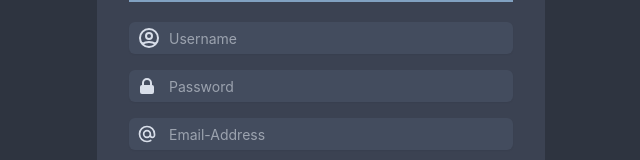
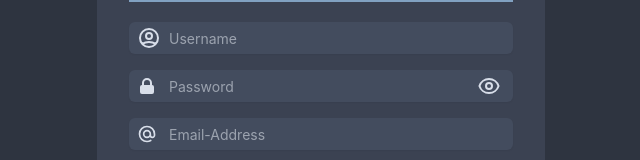
Before and after one commit to barius13/Frontend, a Next.js app: page /register in a window 1280 px wide. Shown: the part 289-449 px from the top of the page, without its empty margins (319-959 px from the left). Built offline with nearby package versions, Linux system fonts and the light colour scheme; no server answers.

Commit message:
feat: Show/Hide password

```diff
--- a/src/pages/login.tsx
+++ b/src/pages/login.tsx
@@ -1,11 +1,15 @@
+import * as React from "react";
+
 export default function Login() {
+  const loginShow = () => setShow(!show);
+  const [show, setShow] = React.useState(false);
   return (
     <div className="bg-polar-100 mx-auto sm:px-6">
       <div className="flex justify-center items-center h-screen">
         <form className="w-full max-w-md">
           <div className="rounded-lg bg-polar-200 px-8 py-8">
             <div className="divide-y-2 divide-frost-300">
-              <div className="text-white font-bold text-xl mb-2">Login.</div>
+              <div className="text-white font-bold text-xl mb-2">Login</div>
               <div />
             </div>
             <label className="relative block mt-5">
@@ -50,9 +54,47 @@ export default function Login() {
                 <input
                   className="placeholder:text-gray-400 block bg-polar-300 hover:bg-polar-400 caret-white text-white transition duration-700 delay-50 w-full h-8 rounded-md py-2 pl-10 shadow-sm focus:outline-none hover:border-frost-300 hover:ring-frost-300 focus:border-frost-400 focus:ring-frost-400 focus:ring-2 hover:ring-2 sm:text-sm"
                   placeholder="Password"
-                  type="text"
+                  type={show ? "text" : "password"}
                   name="Password"
                 />
+                <a
+                  onClick={loginShow}
+                  className="absolute inset-y-0 right-0 flex items-center pr-3"
+                >
+                  {show ? (
+                    <svg
+                      xmlns="http://www.w3.org/2000/svg"
+                      className="h-6 w-6"
+                      fill="none"
+                      viewBox="0 0 24 24"
+                      stroke="#D8DEE9"
+                    >
+                      <path
+                        strokeLinecap="round"
+                        strokeLinejoin="round"
+                        strokeWidth={2}
+                        d="M13.875 18.825A10.05 10.05 0 0112 19c-4.478 0-8.268-2.943-9.543-7a9.97 9.97 0 011.563-3.029m5.858.908a3 3 0 114.243 4.243M9.878 9.878l4.242 4.242M9.88 9.88l-3.29-3.29m7.532 7.532l3.29 3.29M3 3l3.59 3.59m0 0A9.953 9.953 0 0112 5c4.478 0 8.268 2.943 9.543 7a10.025 10.025 0 01-4.132 5.411m0 0L21 21"
+                      />
+                    </svg>
+                  ) : (
+                    <svg
+                      xmlns="http://www.w3.org/2000/svg"
+                      className="h-6 w-6"
+                      fill="none"
+                      viewBox="0 0 24 24"
+                      stroke="#D8DEE9"
+                    >
+                      <path
+                        strokeWidth={2}
+                        d="M15 12a3 3 0 11-6 0 3 3 0 016 0z"
+                      />
+                      <path
+                        strokeWidth={2}
+                        d="M2.458 12C3.732 7.943 7.523 5 12 5c4.478 0 8.268 2.943 9.542 7-1.274 4.057-5.064 7-9.542 7-4.477 0-8.268-2.943-9.542-7z"
+                      />
+                    </svg>
+                  )}
+                </a>
               </label>
             </div>
             <a
--- a/src/pages/register.tsx
+++ b/src/pages/register.tsx
@@ -1,11 +1,15 @@
+import * as React from "react";
+
 export default function Register() {
+  const loginShow = () => setShow(!show);
+  const [show, setShow] = React.useState(false);
   return (
     <div className="bg-polar-100 mx-auto sm:px-6">
       <div className="flex justify-center items-center h-screen">
         <form className="w-full max-w-md">
           <div className="rounded-lg bg-polar-200 px-8 py-8">
             <div className="divide-y-2 divide-frost-300">
-              <div className="text-white font-bold text-xl mb-2">Register.</div>
+              <div className="text-white font-bold text-xl mb-2">Register</div>
               <div />
             </div>
             <label className="relative block mt-5">
@@ -48,11 +52,49 @@ export default function Register() {
                   </svg>
                 </span>
                 <input
-                  className="placeholder:text-gray-400 block bg-polar-300 caret-white hover:bg-polar-400 text-white transition duration-700 delay-50 w-full h-8 rounded-md py-2 pl-10 shadow-sm focus:outline-none hover:border-frost-300 hover:ring-frost-300 focus:border-frost-400 focus:ring-frost-400 focus:ring-2 hover:ring-2 sm:text-sm"
+                  className="placeholder:text-gray-400 block bg-polar-300 hover:bg-polar-400 caret-white text-white transition duration-700 delay-50 w-full h-8 rounded-md py-2 pl-10 shadow-sm focus:outline-none hover:border-frost-300 hover:ring-frost-300 focus:border-frost-400 focus:ring-frost-400 focus:ring-2 hover:ring-2 sm:text-sm"
                   placeholder="Password"
-                  type="text"
+                  type={show ? "text" : "password"}
                   name="Password"
                 />
+                <a
+                  onClick={loginShow}
+                  className="absolute inset-y-0 right-0 flex items-center pr-3"
+                >
+                  {show ? (
+                    <svg
+                      xmlns="http://www.w3.org/2000/svg"
+                      className="h-6 w-6"
+                      fill="none"
+                      viewBox="0 0 24 24"
+                      stroke="#D8DEE9"
+                    >
+                      <path
+                        strokeLinecap="round"
+                        strokeLinejoin="round"
+                        strokeWidth={2}
+                        d="M13.875 18.825A10.05 10.05 0 0112 19c-4.478 0-8.268-2.943-9.543-7a9.97 9.97 0 011.563-3.029m5.858.908a3 3 0 114.243 4.243M9.878 9.878l4.242 4.242M9.88 9.88l-3.29-3.29m7.532 7.532l3.29 3.29M3 3l3.59 3.59m0 0A9.953 9.953 0 0112 5c4.478 0 8.268 2.943 9.543 7a10.025 10.025 0 01-4.132 5.411m0 0L21 21"
+                      />
+                    </svg>
+                  ) : (
+                    <svg
+                      xmlns="http://www.w3.org/2000/svg"
+                      className="h-6 w-6"
+                      fill="none"
+                      viewBox="0 0 24 24"
+                      stroke="#D8DEE9"
+                    >
+                      <path
+                        strokeWidth={2}
+                        d="M15 12a3 3 0 11-6 0 3 3 0 016 0z"
+                      />
+                      <path
+                        strokeWidth={2}
+                        d="M2.458 12C3.732 7.943 7.523 5 12 5c4.478 0 8.268 2.943 9.542 7-1.274 4.057-5.064 7-9.542 7-4.477 0-8.268-2.943-9.542-7z"
+                      />
+                    </svg>
+                  )}
+                </a>
               </label>
             </div>
 
```
